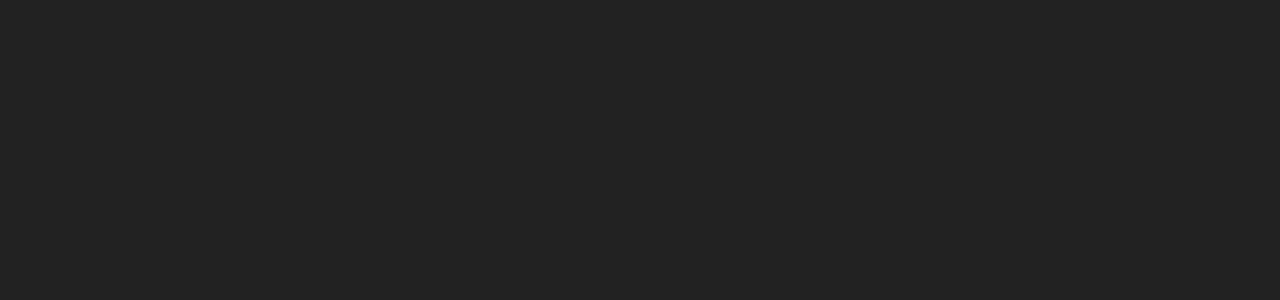
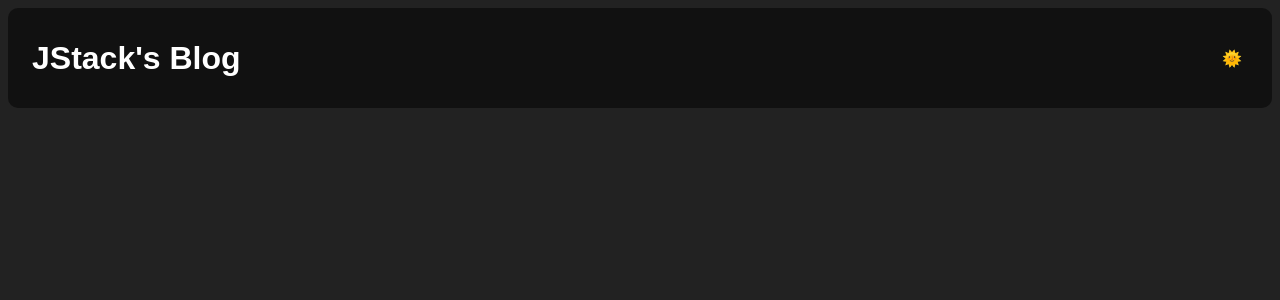
Before and after one commit to jonathatargino/styled-theming-base, a React (Vite) app: page / in a window 1280 px wide. Shown: the top 300 px of the page. Built offline with nearby package versions, Linux system fonts and the light colour scheme.

Commit message:
Header component created

```diff
--- a/src/App.jsx
+++ b/src/App.jsx
@@ -1,10 +1,12 @@
 import React from 'react'
+import Header from './components/Header'
 import GlobalStyle from './styles/GlobalStyle'
 
 function App() {
   return (
     <>
       <GlobalStyle />
+      <Header/>
     </>
   )
 }
--- /dev/null
+++ b/src/components/Header/index.jsx
@@ -0,0 +1,13 @@
+import React from 'react'
+import { Container } from './styles'
+
+function Header() {
+  return (
+    <Container>
+      <h1>JStack's Blog</h1>
+      <button type="button">🌞</button>
+    </Container>
+  )
+}
+
+export default Header
--- /dev/null
+++ b/src/components/Header/styles.jsx
@@ -0,0 +1,18 @@
+import styled from "styled-components";
+
+export const Container = styled.header`
+  background: #111;
+  height: 100px;
+  display: flex;
+  align-items: center;
+  padding: 0 24px;
+  border-radius: 10px;
+  justify-content: space-between;
+
+  button {
+    font-size: 16px;
+    cursor: pointer;
+    background-color: transparent;
+    border: none;
+  }
+`
```
